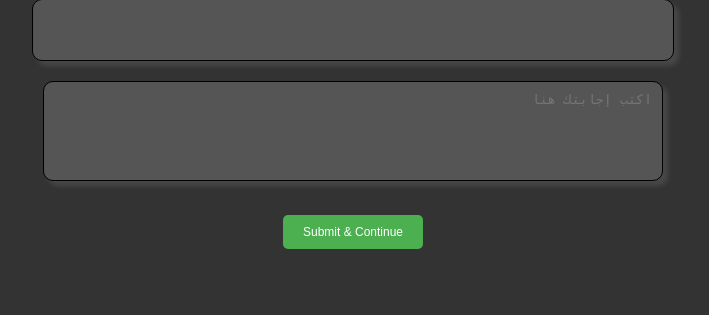
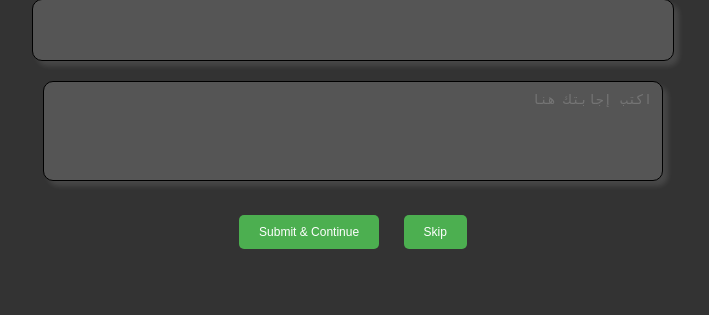
Before and after one commit to HamzaA598/PathFinder, a Flask app: template CrowdSourcingTool/templates/index.html in a window 1280 px wide. Shown: the part 116-431 px from the top of the page, without its empty margins (287-996 px from the left). Run offline with Flask 3, Linux system fonts and the light colour scheme; the template is opened without the code that fills it, so the values that code supplies are empty.

Commit message:
add button skip

```diff
--- a/CrowdSourcingTool/templates/index.html
+++ b/CrowdSourcingTool/templates/index.html
@@ -52,8 +52,7 @@
             box-shadow: 5px 5px 5px rgba(255, 255, 255, 0.1);
         }
 
-
-        #btn-continue {
+        .button {
             padding: 10px 20px;
             font-size: 12px;
             margin: 10px;
@@ -63,12 +62,12 @@
             transition: background-color 0.3s ease;
         }
 
-        #btn-continue {
+        .button {
             background-color: #4CAF50;
             color: white;
         }
 
-        #btn-continue:hover {
+        .button:hover {
             background-color: #357e3d; /* Darker green on hover */
         }
 
@@ -92,16 +91,20 @@
 
     <br>
 
-    <button id="btn-continue" onclick="askAnotherQuestion()">Submit & Continue</button>
+    <button class = "button" id="btn-continue" onclick="askAnotherQuestion()">Submit & Continue</button>
+    <button class = "button" id="btn-skip" onclick="skip()">Skip</button>
 
     <script src="https://code.jquery.com/jquery-3.6.4.min.js"></script>
     <script>
         function askAnotherQuestion() {
             var ans = $("#answer").val()
-            console.log(ans);
+            if (ans == ""){
+                alert("اكتب حاجة يسطا")
+                return
+            }
             $.post('/submit', { answer: ans }, function(response) {
                 // Handle the response if needed
-                console.log(response);
+
                 // Update the question if there is a new question
                 if (response.new_question) {
                     $('#question p').text(response.new_question);
@@ -109,6 +112,15 @@
             });
             $("#answer").val('')
         }
+
+        function skip() {
+            $.get('/skip', function(response) {
+                // Update the question if there is a new question
+                if (response.new_question) {
+                    $('#question p').text(response.new_question);
+                }
+            });
+        }
     </script>
 </body>
 </html>
--- a/CrowdSourcingTool/tool_sql.py
+++ b/CrowdSourcingTool/tool_sql.py
@@ -3,7 +3,7 @@ from flask_sqlalchemy import SQLAlchemy
 from questions import QUESTIONS
 
 app = Flask(__name__)
-# mongodb atlas
+# sql db
 SQLALCHEMY_DATABASE_URI = "mysql+mysqlconnector://{username}:{password}@{hostname}/{databasename}".format(
     username="PathFinderTool",
     password="youssif12345",
@@ -17,6 +17,11 @@ db = SQLAlchemy(app)
 
 i = -1
 
+def get_next_question():
+    global i
+    i = (i + 1) % len(QUESTIONS)
+    return QUESTIONS[i]
+
 @app.route('/')
 def index():
     question = get_next_question()
@@ -27,26 +32,24 @@ def submit():
     global i
     # Retrieve user's answer from the form
     user_answer = request.form.get('answer')
+
     answer_record = Answer(text = user_answer, question_id = i)
 
-    # Insert the user's answer into the MongoDB collection
+    # Insert the user's answer into the sql db
 
     db.session.add(answer_record)
     db.session.commit()
 
-    if user_answer is not None:
-        print(user_answer)
-        print(i)
     new_question = get_next_question()
 
     # Redirect to the index route to fetch a new question
     return {"new_question": new_question}
 
 
-def get_next_question():
-    global i
-    i = (i + 1) % len(QUESTIONS)
-    return QUESTIONS[i]
+@app.route('/skip', methods=['GET'])
+def skip():
+    new_question = get_next_question()
+    return {"new_question": new_question}
 
 if __name__ == '__main__':
     app.run(debug=True)
```
